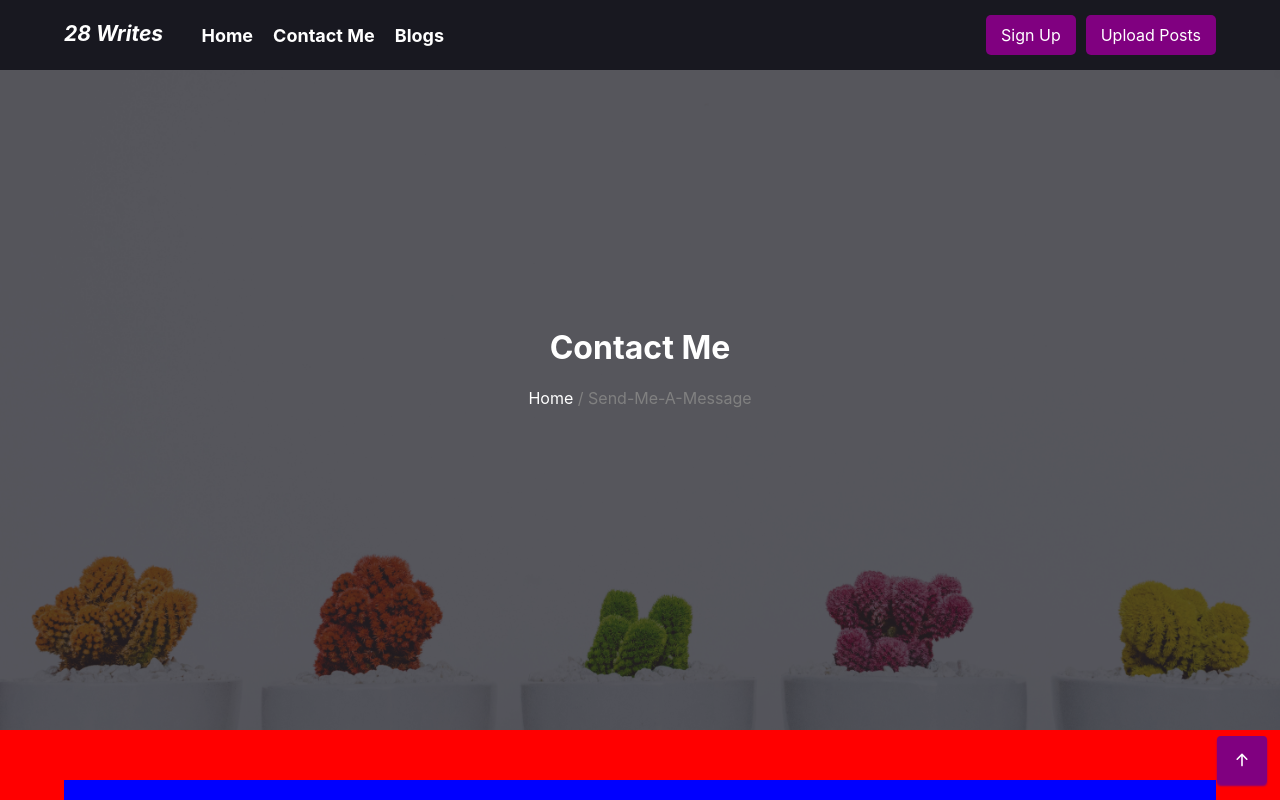
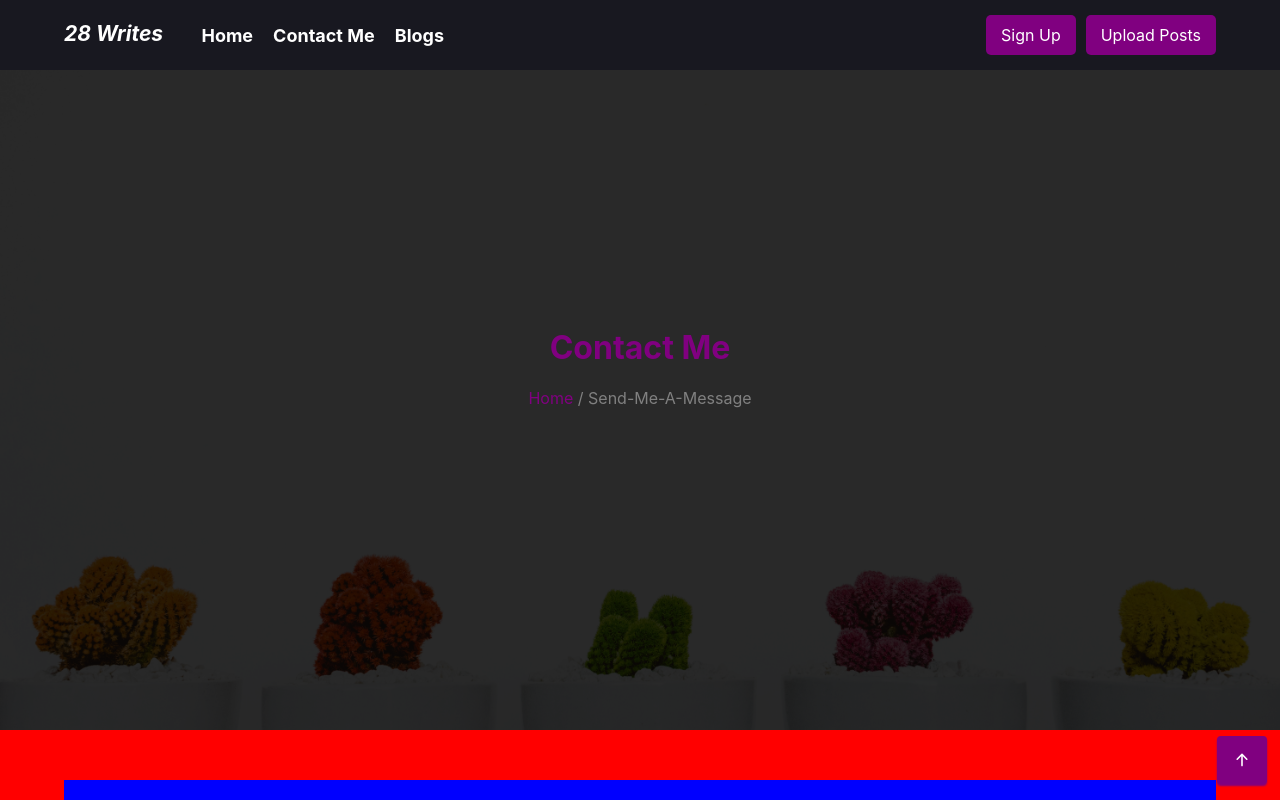
Before and after one commit to nicsylvia/Writing-site-clientside, a React (Create React App) app: page /send-me-a-message in a window 1280 px wide. Shown: the top 800 px of the page. Built offline with nearby package versions, Linux system fonts and the light colour scheme.

Commit message:
saved all

```diff
--- a/src/Components/Contact/Hero.tsx
+++ b/src/Components/Contact/Hero.tsx
@@ -5,7 +5,7 @@ import hero from "../Assets/heroImg.jpg"
 const Hero = () => {
   return (
     <div>
-        <Container>
+        <Container id='hero'>
             <Wrapper>
                 <h1>Contact Me</h1>
                 <p><a href="/">Home</a> / Send-Me-A-Message</p>
@@ -27,13 +27,13 @@ const Container = styled.div`
     background-position: center;
     background-size: cover;
     background-repeat: no-repeat;
-    color: white;
+    color: purple;
     position: relative;
     ::before{
         content: "";
         width: 100%;
         height: 100%;
-        background-color: #181820b7;
+        background-color: rgba(0, 0, 0, 0.83);
         position: absolute;
     }
 `;
@@ -42,7 +42,7 @@ const Wrapper = styled.div`
     text-align: center;
     a{
         text-decoration: none;
-        color: white;
+        color: purple;
     }
     p{
         color: grey;
--- a/src/Components/HomeScreen/BlogPost.tsx
+++ b/src/Components/HomeScreen/BlogPost.tsx
@@ -119,7 +119,8 @@ const But = styled.div`
 	display: flex;
 	justify-content: center;
 	align-items: center;
-	background-color: silver;
+	color: white;
+	background-color: purple;
 	border-radius: 5px;
 `;
 const Second = styled.div`
@@ -202,7 +203,7 @@ const Cont = styled.div`
 `;
 const Button = styled.div`
 	margin: 10px;
-	background-color: skyblue;
+	background-color: purple;
 	width: 130px;
 	height: 35px;
 	display: flex;
```
